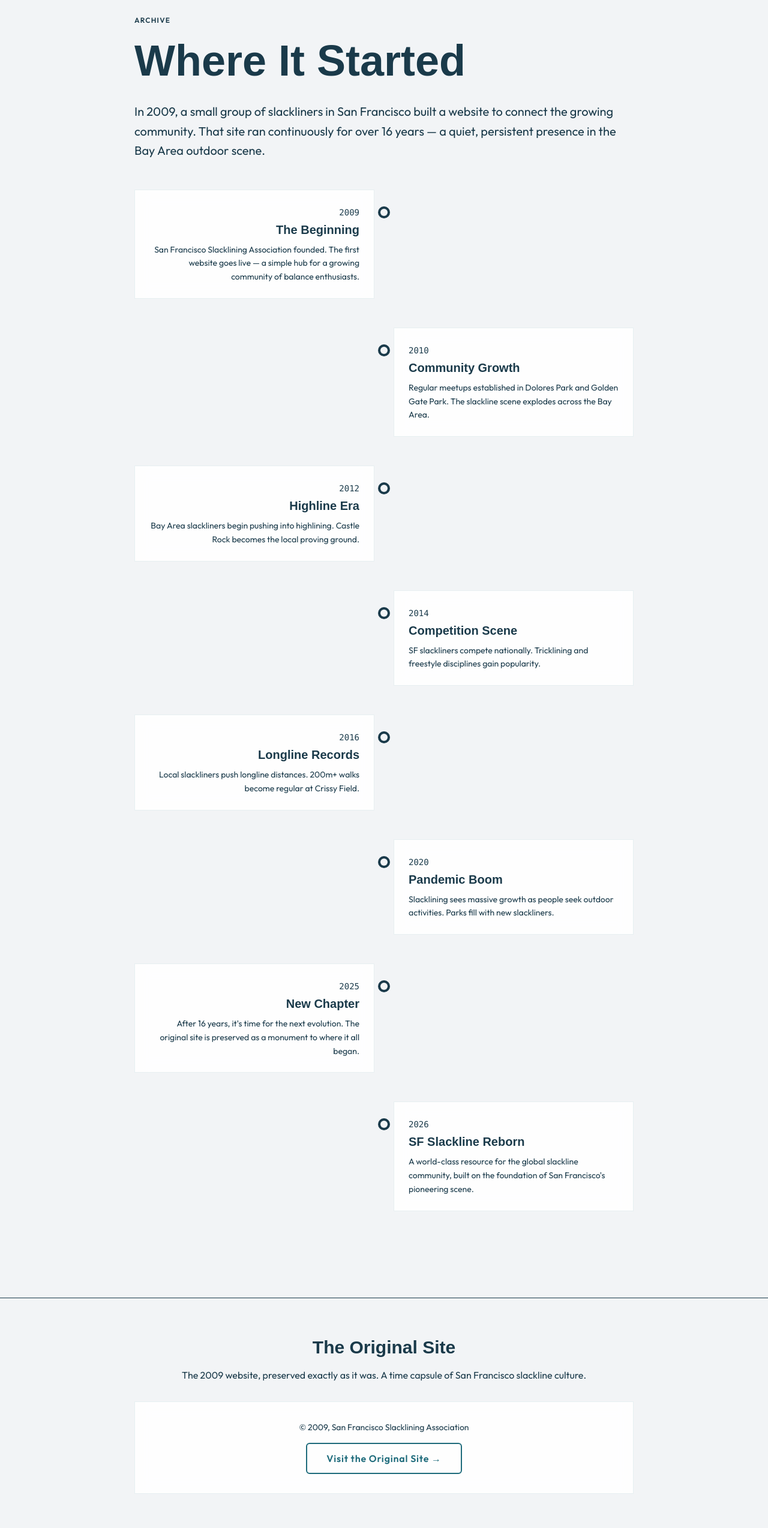
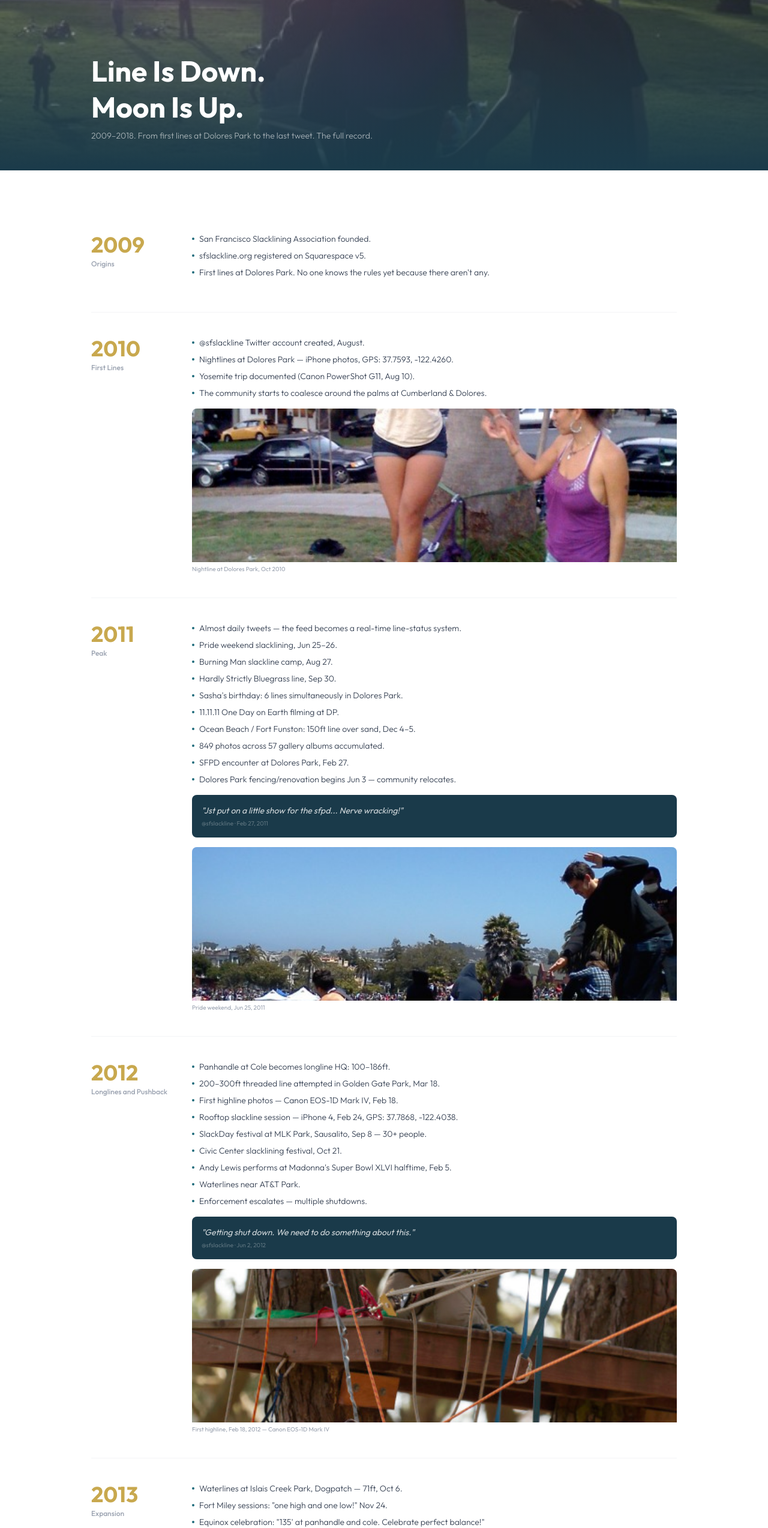
Before and after one commit to speedwarnsf/sfslackline, a Next.js app: page /history in a window 1280 px wide. Shown: the part 172-2719 px from the top of the page at 60% size. Built offline with nearby package versions, Linux system fonts and the light colour scheme; a web font is replaced by a local one.

Commit message:
Rebuild History page with real timeline, tweet quotes, and photos

```diff
--- a/src/app/history/page.tsx
+++ b/src/app/history/page.tsx
@@ -1,68 +1,220 @@
+import Image from 'next/image';
+import Link from 'next/link';
+
+/*
+ * HISTORY — ALL DATA FROM SF_SLACKLINE_VOICE_AND_DATA.md
+ * Timeline from 360 @sfslackline tweets (2011–2018), EXIF metadata, archived site.
+ */
+
+const timeline = [
+  {
+    year: '2009',
+    title: 'Origins',
+    events: [
+      'San Francisco Slacklining Association founded.',
+      'sfslackline.org registered on Squarespace v5.',
+      'First lines at Dolores Park. No one knows the rules yet because there aren\'t any.',
+    ],
+    tweet: null,
+  },
+  {
+    year: '2010',
+    title: 'First Lines',
+    events: [
+      '@sfslackline Twitter account created, August.',
+      'Nightlines at Dolores Park — iPhone photos, GPS: 37.7593, -122.4260.',
+      'Yosemite trip documented (Canon PowerShot G11, Aug 10).',
+      'The community starts to coalesce around the palms at Cumberland & Dolores.',
+    ],
+    tweet: null,
+    image: { src: '/photos/nightline-2.jpg', caption: 'Nightline at Dolores Park, Oct 2010' },
+  },
+  {
+    year: '2011',
+    title: 'Peak',
+    events: [
+      'Almost daily tweets — the feed becomes a real-time line-status system.',
+      'Pride weekend slacklining, Jun 25–26.',
+      'Burning Man slackline camp, Aug 27.',
+      'Hardly Strictly Bluegrass line, Sep 30.',
+      'Sasha\'s birthday: 6 lines simultaneously in Dolores Park.',
+      '11.11.11 One Day on Earth filming at DP.',
+      'Ocean Beach / Fort Funston: 150ft line over sand, Dec 4–5.',
+      '849 photos across 57 gallery albums accumulated.',
+      'SFPD encounter at Dolores Park, Feb 27.',
+      'Dolores Park fencing/renovation begins Jun 3 — community relocates.',
+    ],
+    tweet: { text: '"Jst put on a little show for the sfpd... Nerve wracking!"', date: 'Feb 27, 2011' },
+    image: { src: '/photos/prideline.jpg', caption: 'Pride weekend, Jun 25, 2011' },
+  },
+  {
+    year: '2012',
+    title: 'Longlines and Pushback',
+    events: [
+      'Panhandle at Cole becomes longline HQ: 100–186ft.',
+      '200–300ft threaded line attempted in Golden Gate Park, Mar 18.',
+      'First highline photos — Canon EOS-1D Mark IV, Feb 18.',
+      'Rooftop slackline session — iPhone 4, Feb 24, GPS: 37.7868, -122.4038.',
+      'SlackDay festival at MLK Park, Sausalito, Sep 8 — 30+ people.',
+      'Civic Center slacklining festival, Oct 21.',
+      'Andy Lewis performs at Madonna\'s Super Bowl XLVI halftime, Feb 5.',
+      'Waterlines near AT&T Park.',
+      'Enforcement escalates — multiple shutdowns.',
+    ],
+    tweet: { text: '"Getting shut down. We need to do something about this."', date: 'Jun 2, 2012' },
+    image: { src: '/photos/highline-2.jpg', caption: 'First highline, Feb 18, 2012 — Canon EOS-1D Mark IV' },
+  },
+  {
+    year: '2013',
+    title: 'Expansion',
+    events: [
+      'Waterlines at Islais Creek Park, Dogpatch — 71ft, Oct 6.',
+      'Fort Miley sessions: "one high and one low!" Nov 24.',
+      'Equinox celebration: "135\' at panhandle and cole. Celebrate perfect balance!"',
+      '140ft becomes standard at Cole. T rigs regularly.',
+      '"Wanna marry me?" line — 140ft at panhandle, Aug 13.',
+      '195ft at the Panhandle, Jun.',
+    ],
+    tweet: { text: '"Equinox line this sunday!! 135\' at panhandle and cole. Celebrate perfect balance with us."', date: 'Sep 22, 2013' },
+  },
+  {
+    year: '2014',
+    title: 'Settling Down',
+    events: [
+      'Dusty and Tamara marry, Feb 1 — "first official kiss as man and wife!"',
+      'Activity shifts to Precita Park, panhandle.',
+      'Less frequent tweeting. The daily status updates slow.',
+      'Dolores Park renovation continues.',
+    ],
+    tweet: { text: '"Happy valentines day sf slackers! And a very happy anniversary to Dusty and Tamara."', date: 'Feb 14, 2015' },
+  },
+  {
+    year: '2016–2018',
+    title: 'Quiet',
+    events: [
+      '2016: 3 tweets total. Lines at Dolores, Duboce Park, GG Park.',
+      '"Nice looking line going up at the base of duboce park." Aug 10, 2016.',
+      '"GG Park line down." Jun 12, 2016.',
+      '2018, Nov 7: The final tweet.',
+    ],
+    tweet: { text: '"SF Slackers, still at it! Three lines up."', date: 'Nov 7, 2018 — final tweet. 5 likes.' },
+  },
+];
+
 export default function HistoryPage() {
   return (
-    <div className="pt-24 pb-16">
-      <section className="py-16 md:py-24">
-        <div className="max-w-4xl mx-auto px-4 sm:px-6 lg:px-8">
-          <span className="text-neon-cyan text-xs font-semibold uppercase tracking-widest">Archive</span>
-          <h1 className="font-[family-name:var(--font-display)] text-5xl md:text-7xl font-bold mt-3 mb-6 leading-tight">
-            Where It <span className="text-neon-cyan">Started</span>
+    <div className="mt-14 font-body">
+      {/* Hero */}
+      <section className="relative h-[50vh] min-h-[300px] max-h-[450px] flex items-end overflow-hidden">
+        <Image
+          src="/photos/memorial.jpg"
+          alt="Memorial Day slackline, May 30, 2011 — Nikon D90"
+          fill
+          className="object-cover"
+          priority
+        />
+        <div className="absolute inset-0 bg-gradient-to-t from-[#1A3A4A] via-[#1A3A4A]/50 to-transparent" />
+        <div className="relative z-10 w-full max-w-5xl mx-auto px-5 sm:px-6 pb-8 sm:pb-12">
+          <h1 className="font-display text-3xl sm:text-5xl font-black text-white leading-tight mb-2">
+            Line Is Down.<br />Moon Is Up.
           </h1>
-          <p className="text-fog-300 text-xl leading-relaxed mb-12">
-            In 2009, a small group of slackliners in San Francisco built a website to connect
-            the growing community. That site ran continuously for over 16 years —
-            a quiet, persistent presence in the Bay Area outdoor scene.
+          <p className="text-white/60 text-sm font-light">
+            2009–2018. From first lines at Dolores Park to the last tweet. The full record.
           </p>
+        </div>
+      </section>
 
-          {/* Timeline */}
-          <div className="relative">
-            <div className="absolute left-4 md:left-1/2 top-0 bottom-0 w-[1px] bg-neon-cyan/20 md:-translate-x-1/2" />
+      {/* Timeline */}
+      <section className="bg-white py-12 sm:py-16">
+        <div className="max-w-5xl mx-auto px-5 sm:px-6">
+          <div className="space-y-0">
+            {timeline.map((era, i) => (
+              <div key={era.year} className={`${i > 0 ? 'border-t border-gray-100' : ''} py-8 sm:py-10`}>
+                <div className="flex flex-col sm:flex-row gap-6 sm:gap-10">
+                  {/* Year */}
+                  <div className="sm:w-32 shrink-0">
+                    <span className="font-display text-3xl sm:text-4xl font-black text-[#C8A84E]">{era.year}</span>
+                    <p className="text-xs text-gray-400 font-medium mt-1">{era.title}</p>
+                  </div>
 
-            {[
-              { year: '2009', title: 'The Beginning', text: 'San Francisco Slacklining Association founded. The first website goes live — a simple hub for a growing community of balance enthusiasts.' },
-              { year: '2010', title: 'Community Growth', text: 'Regular meetups established in Dolores Park and Golden Gate Park. The slackline scene explodes across the Bay Area.' },
-              { year: '2012', title: 'Highline Era', text: 'Bay Area slackliners begin pushing into highlining. Castle Rock becomes the local proving ground.' },
-              { year: '2014', title: 'Competition Scene', text: 'SF slackliners compete nationally. Tricklining and freestyle disciplines gain popularity.' },
-              { year: '2016', title: 'Longline Records', text: 'Local slackliners push longline distances. 200m+ walks become regular at Crissy Field.' },
-              { year: '2020', title: 'Pandemic Boom', text: 'Slacklining sees massive growth as people seek outdoor activities. Parks fill with new slackliners.' },
-              { year: '2025', title: 'New Chapter', text: 'After 16 years, it\'s time for the next evolution. The original site is preserved as a monument to where it all began.' },
-              { year: '2026', title: 'SF Slackline Reborn', text: 'A world-class resource for the global slackline community, built on the foundation of San Francisco\'s pioneering scene.' },
-            ].map((event, i) => (
-              <div key={event.year} className={`relative flex ${i % 2 === 0 ? 'md:flex-row' : 'md:flex-row-reverse'} items-start gap-8 mb-12`}>
-                <div className={`flex-1 ${i % 2 === 0 ? 'md:text-right' : 'md:text-left'} pl-12 md:pl-0`}>
-                  <div className="glass p-6">
-                    <span className="font-[family-name:var(--font-mono)] text-neon-cyan text-sm">{event.year}</span>
-                    <h3 className="font-[family-name:var(--font-display)] text-xl font-semibold text-fog-100 mt-1 mb-2">{event.title}</h3>
-                    <p className="text-fog-300 text-sm leading-relaxed">{event.text}</p>
+                  {/* Content */}
+                  <div className="flex-1">
+                    <ul className="space-y-2 mb-4">
+                      {era.events.map((event, j) => (
+                        <li key={j} className="flex gap-2 items-start">
+                          <span className="w-1 h-1 rounded-full bg-[#1E6B7B] mt-2 shrink-0" />
+                          <span className="text-sm text-gray-700 font-light">{event}</span>
+                        </li>
+                      ))}
+                    </ul>
+
+                    {/* Tweet quote */}
+                    {era.tweet && (
+                      <div className="bg-[#1A3A4A] rounded-lg p-4 mt-4">
+                        <p className="text-white/80 text-sm italic">{era.tweet.text}</p>
+                        <p className="text-[10px] text-white/30 mt-1">@sfslackline &middot; {era.tweet.date}</p>
+                      </div>
+                    )}
+
+                    {/* Image */}
+                    {era.image && (
+                      <div className="mt-4 rounded-lg overflow-hidden">
+                        <div className="relative h-48 sm:h-64">
+                          <Image src={era.image.src} alt={era.image.caption} fill className="object-cover" />
+                        </div>
+                        <p className="text-[10px] text-gray-400 mt-1">{era.image.caption}</p>
+                      </div>
+                    )}
                   </div>
                 </div>
-                {/* Timeline dot */}
-                <div className="absolute left-4 md:left-1/2 w-3 h-3 bg-neon-cyan rounded-full md:-translate-x-1/2 mt-8 ring-4 ring-dark-950" />
-                <div className="flex-1 hidden md:block" />
               </div>
             ))}
           </div>
         </div>
       </section>
 
-      {/* Original site embed */}
-      <section className="py-16 bg-dark-900/30 border-y border-dark-700/30">
-        <div className="max-w-4xl mx-auto px-4 sm:px-6 lg:px-8 text-center">
-          <h2 className="font-[family-name:var(--font-display)] text-3xl font-bold mb-4">
-            The Original Site
-          </h2>
-          <p className="text-fog-300 mb-8">
-            The 2009 website, preserved exactly as it was. A time capsule of San Francisco slackline culture.
+      {/* Stats */}
+      <section className="bg-[#1A3A4A] py-12 sm:py-14">
+        <div className="max-w-5xl mx-auto px-5 sm:px-6">
+          <div className="grid grid-cols-2 sm:grid-cols-4 gap-6 text-center">
+            {[
+              { num: '360', label: 'Tweets' },
+              { num: '849', label: 'Photos' },
+              { num: '57', label: 'Albums' },
+              { num: '9', label: 'Years Active' },
+            ].map((stat) => (
+              <div key={stat.label}>
+                <div className="font-display text-3xl sm:text-4xl font-black text-[#C8A84E]">{stat.num}</div>
+                <p className="text-xs text-white/50 font-light mt-1">{stat.label}</p>
+              </div>
+            ))}
+          </div>
+        </div>
+      </section>
+
+      {/* Poetic closing */}
+      <section className="bg-[#F2F4F6] py-12 sm:py-14">
+        <div className="max-w-3xl mx-auto px-5 sm:px-6 text-center">
+          <p className="text-gray-600 text-sm italic font-light leading-relaxed">
+            &quot;A little rain wont teather us to the earth. But it reminds us that things fall.&quot;
           </p>
-          <div className="glass p-8">
-            <p className="text-fog-300 text-sm mb-4">© 2009, San Francisco Slacklining Association</p>
+          <p className="text-[10px] text-gray-400 mt-2">@sfslackline &middot; Mar 13, 2011</p>
+
+          <div className="mt-8 flex gap-3 justify-center">
             <a
-              href="http://sfslackline.org"
+              href="https://sfslackline.org"
               target="_blank"
-              rel="noopener"
-              className="btn-outline inline-block"
+              rel="noopener noreferrer"
+              className="inline-block bg-[#C8A84E] text-[#1A3A4A] px-5 py-2.5 rounded text-xs font-semibold uppercase tracking-wider hover:bg-[#B8983E] transition-colors"
             >
-              Visit the Original Site →
+              Visit Original Site
             </a>
+            <Link
+              href="/community"
+              className="inline-block border border-gray-300 text-[#1A3A4A] px-5 py-2.5 rounded text-xs font-semibold uppercase tracking-wider hover:bg-white transition-colors"
+            >
+              Meet the Crew
+            </Link>
           </div>
         </div>
       </section>
```
